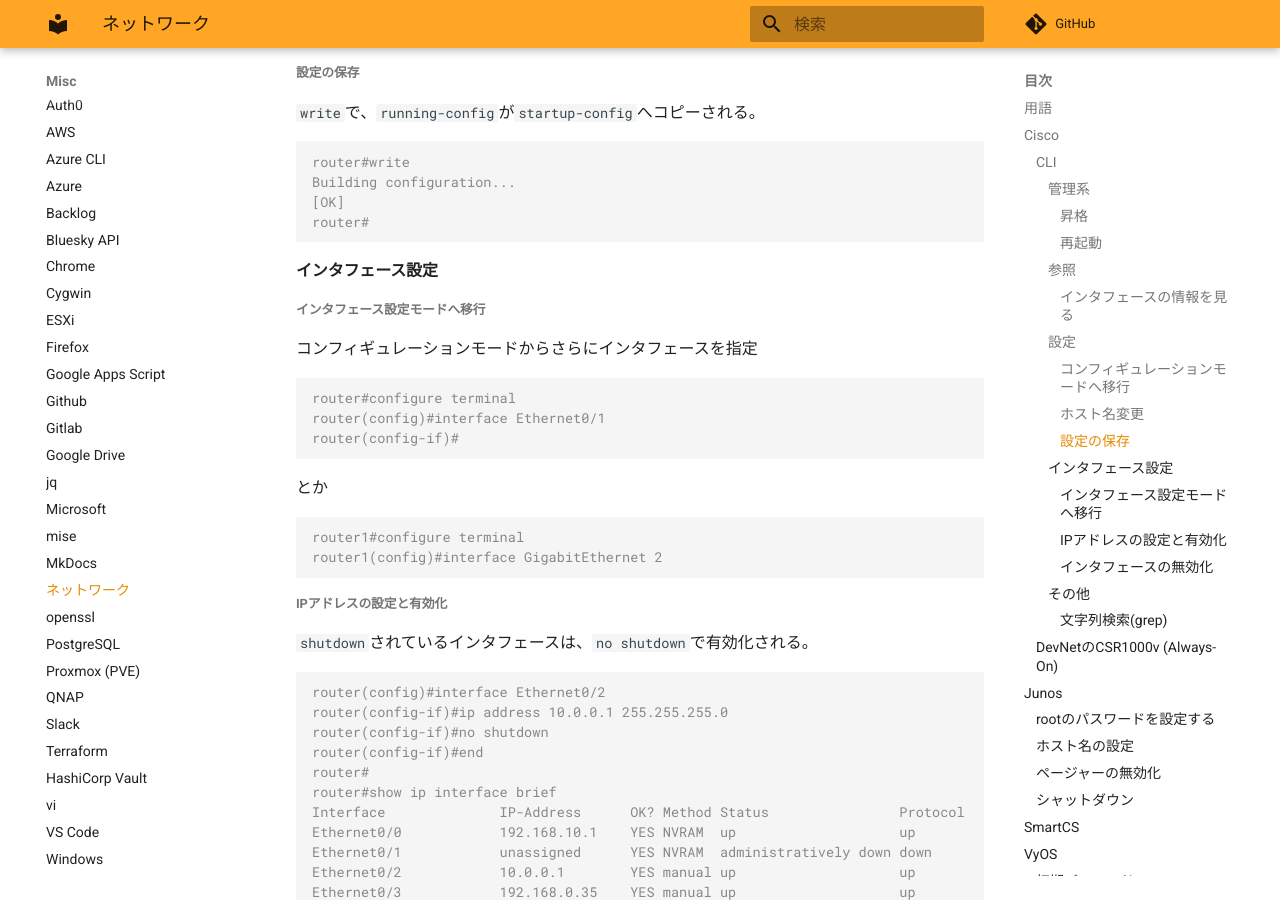
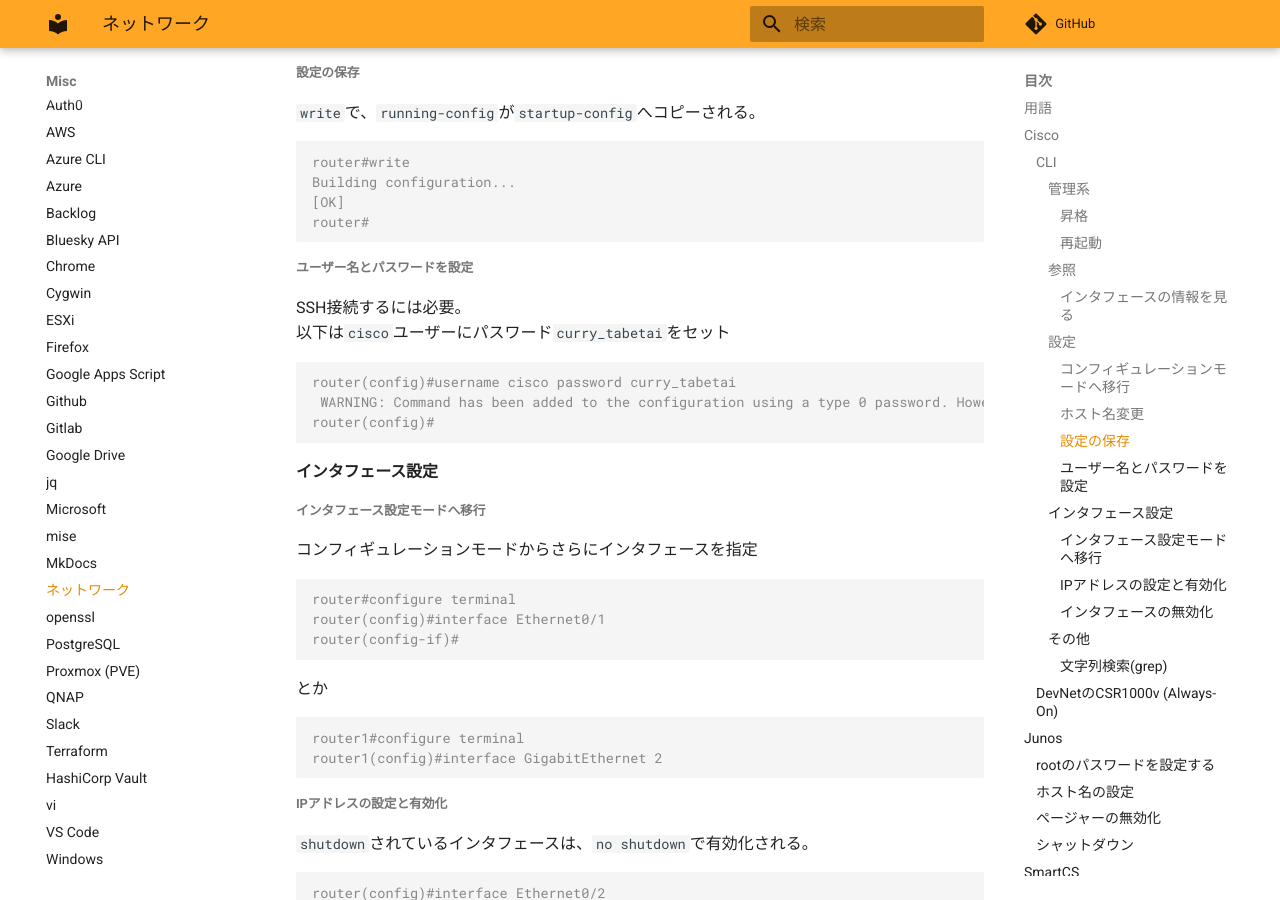
Before and after one commit to zaki-lknr/docs, an MkDocs documentation site: the page built from docs/Misc/network.md, in a window 1280 px wide and 900 px high, scrolled down 1735 px. Built offline with MkDocs 1.6.1 and Material for MkDocs 9.7.7, drawn with Linux system fonts in a browser that asks for light colours; comment, search, counter and statistics services are not loaded.

Commit message:
add: misc/network/cisco: ユーザー名・パスワード設定

````diff
--- a/docs/Misc/network.md
+++ b/docs/Misc/network.md
@@ -87,6 +87,17 @@ router#write
 Building configuration...
 [OK]
 router#
+```
+
+##### ユーザー名とパスワードを設定
+
+SSH接続するには必要。
+以下は`cisco`ユーザーにパスワード`curry_tabetai`をセット
+
+```console
+router(config)#username cisco password curry_tabetai
+ WARNING: Command has been added to the configuration using a type 0 password. However, recommended to migrate to strong type-6 encryption
+router(config)#
 ```
 
 #### インタフェース設定
````
